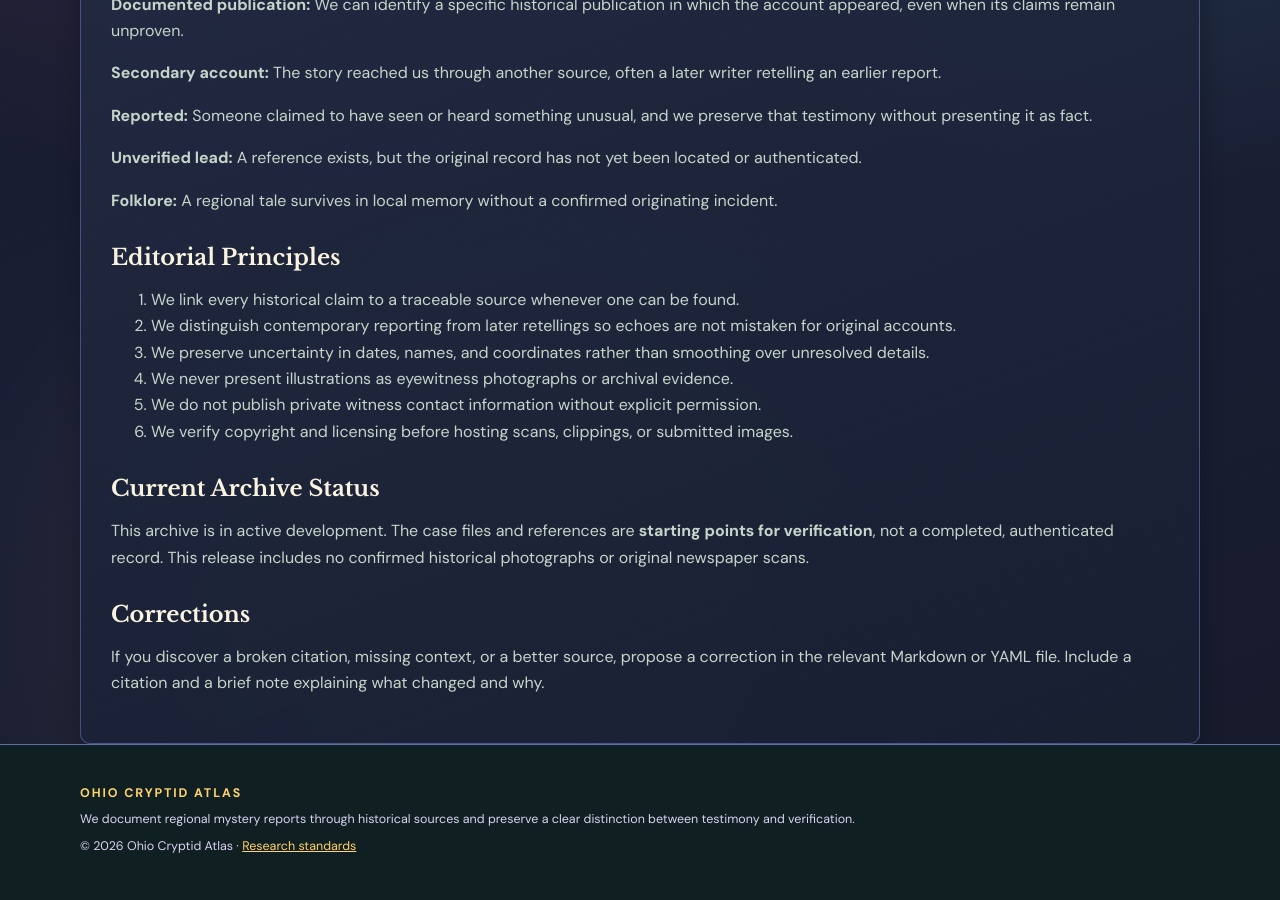
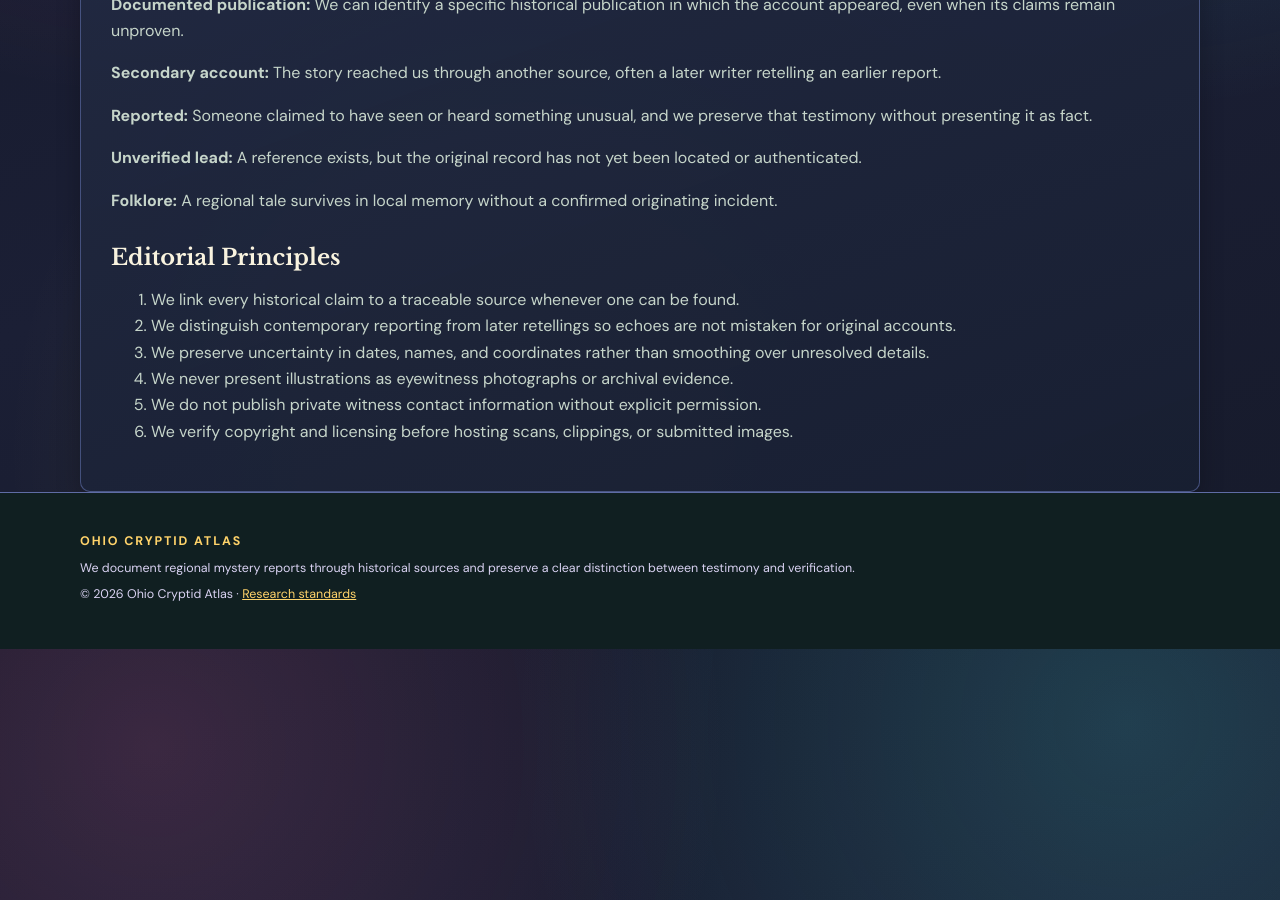
Before and after one commit to wellska1/cryptids, a Jekyll site: the page built from about/index.md, in a window 1280 px wide and 900 px high, scrolled down 572 px. Built offline with Jekyll 4.4.1, drawn with Linux system fonts in a browser that asks for light colours.

Commit message:
wording cleaned up

```diff
--- a/about/index.md
+++ b/about/index.md
@@ -27,11 +27,4 @@ title: About and Research Standards
 	<li>We verify copyright and licensing before hosting scans, clippings, or submitted images.</li>
 </ol>
 
-<h2>Current Archive Status</h2>
-
-<p>This archive is in active development. The case files and references are <strong>starting points for verification</strong>, not a completed, authenticated record. This release includes no confirmed historical photographs or original newspaper scans.</p>
-
-<h2>Corrections</h2>
-
-<p>If you discover a broken citation, missing context, or a better source, propose a correction in the relevant Markdown or YAML file. Include a citation and a brief note explaining what changed and why.</p>
 </div>
```
Also changed, not shown: RESEARCH-STANDARDS.md (+1 -1 lines).
